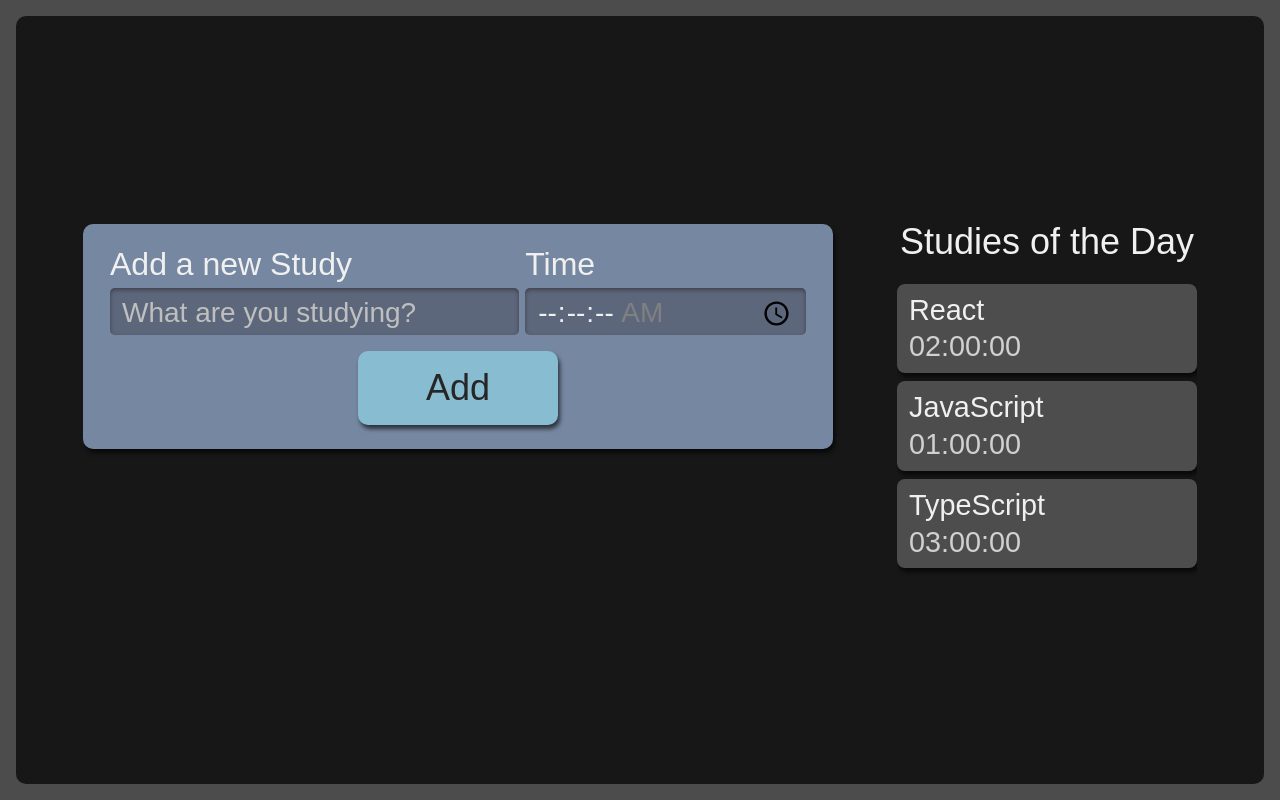
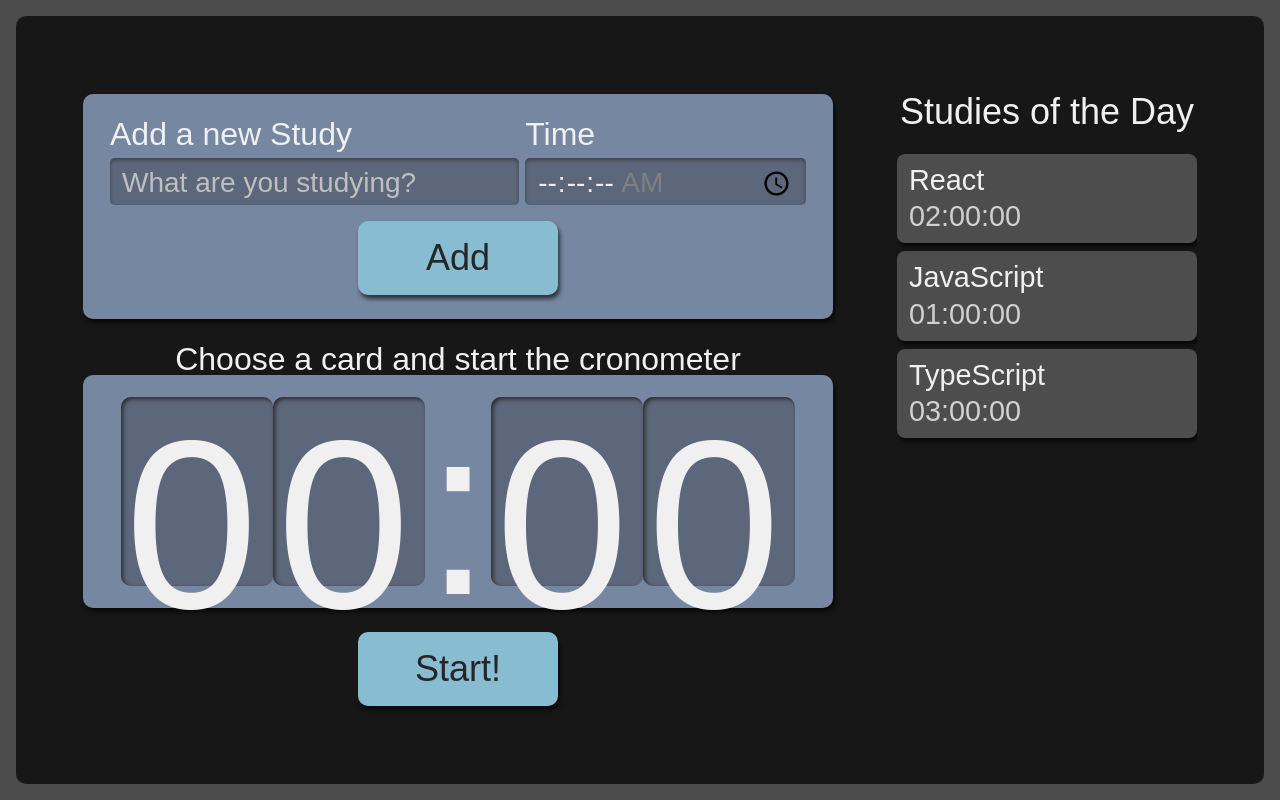
Before and after one commit to brunodono/focus-studies-react, a React (Create React App) app: page / in a window 1280 px wide. Built offline with nearby package versions, Linux system fonts and the light colour scheme.

Commit message:
Created Cronometer and Watch components

```diff
--- a/src/components/Button/index.tsx
+++ b/src/components/Button/index.tsx
@@ -1,11 +1,11 @@
 import React from "react";
 import style from './Button.module.scss'
 
-class Button extends React.Component {
+class Button extends React.Component <any,any> {
     render() {
         return (
-            <button className={style.button}>
-                Add
+            <button  className={style.button}>
+                {this.props.children}
             </button>
         )
     }
--- /dev/null
+++ b/src/components/Cronometer/Cronometer.module.scss
@@ -0,0 +1,59 @@
+.cronometer {
+    display: flex;
+    flex-direction: column;
+    align-items: center;
+    grid-area: cronometro;
+
+    .watchWrapper {
+      align-items: center;
+      background-color: #7687A1;
+      border-radius: 10px;
+      box-shadow: 2px 4px 4px #0000009F;
+      box-sizing: border-box;
+      display: flex;
+      font-size: 5rem;
+      justify-content: center;
+      margin-bottom: 24px;
+      padding: 16px 12px;
+      width: 100%;
+    }
+
+    .title {
+      font-size: 2rem;
+    }
+
+    button {
+      background-color: #88bcd1;
+      border-radius: 10px;
+      box-shadow: 2px 4px 4px #0000009F;
+      color: #272626;
+      cursor: pointer;
+      font-size: 1.25rem;
+      padding: 16px;
+      width: 150px;
+
+      &:active {
+        background-color: #7CA6B7;
+        box-shadow: 2px 2px 4px #0000009F inset;
+        cursor: auto;
+      }
+    }
+
+    @media screen and (min-width:1280px) {
+
+      .watchWrapper{
+        font-size: 15rem;
+      }
+
+      p {
+        font-size: 2rem;
+      }
+
+      button {
+        grid-column-start: span 2;
+        justify-self: center;
+        width: 200px;
+        font-size: 2.25rem;
+      }
+    }
+  }
--- /dev/null
+++ b/src/components/Cronometer/Watch/Watch.module.scss
@@ -0,0 +1,21 @@
+.watchNumber {
+    background-color: #5D677C;
+    box-shadow: 2px 2px 4px #2B2B2B inset;
+    height: 3.6rem;
+    width: 3rem;
+    padding: 8px 4px;
+    border-radius: 10px;
+
+    @media screen and (min-width:1280px) {
+      height: 10.8rem;
+      width: 9rem;
+    }
+  }
+
+  .watchColon {
+    height: 4.2rem;
+
+    @media screen and (min-width:1280px) {
+      height: 12.6rem;
+    }
+  }
--- /dev/null
+++ b/src/components/Cronometer/Watch/index.tsx
@@ -0,0 +1,13 @@
+import style from './Watch.module.scss';
+
+export default function Watch() {
+    return (
+        <>
+            <span className={style.watchNumber}>0</span>
+            <span className={style.watchNumber}>0</span>
+            <span className={style.watchColon}>:</span>
+            <span className={style.watchNumber}>0</span>
+            <span className={style.watchNumber}>0</span>
+        </>
+    )
+}
--- /dev/null
+++ b/src/components/Cronometer/index.tsx
@@ -0,0 +1,20 @@
+import Button from "../Button";
+import Watch from "./Watch";
+import style from './Cronometer.module.scss';
+
+export default function Cronometer(){
+    return(
+        <div className={style.cronometer}>
+            <p className={style.title}>
+                Choose a card and start the cronometer
+            </p>
+            <div className={style.watchWrapper}>
+                <Watch />
+            </div>
+            <Button>
+                Start!
+            </Button>
+        </div>
+
+    )
+};
--- a/src/components/Form/index.tsx
+++ b/src/components/Form/index.tsx
@@ -31,10 +31,11 @@ class Form extends React.Component {
                     min="00:00:00"
                     max="01:30:00"
                     required
-
                      />
                 </div>
-                <Button />
+                <Button>
+                    Add
+                </Button>
             </form>
         )
     }
--- /dev/null
+++ b/src/components/List/Item/index.tsx
@@ -0,0 +1,10 @@
+import style from '../List.module.scss';
+
+export default function Item({task, time}: {task:string, time:string}) {
+    return (
+        <li className={style.item}>
+            <h3>{task}</h3>
+            <span>{time}</span>
+        </li>
+    )
+};
--- a/src/components/List/index.tsx
+++ b/src/components/List/index.tsx
@@ -1,4 +1,5 @@
 import React from "react";
+import Item from "./Item";
 import style from './List.module.scss';
 
 function List() {
@@ -18,10 +19,10 @@ function List() {
             <h2>Studies of the Day</h2>
             <ul >
                 {tasks.map((item, index)=> (
-                    <li className={style.item} key={index}>
-                        <h3>{item.task}</h3>
-                        <span>{item.time}</span>
-                    </li>
+                    <Item
+                    key={index}
+                    {...item}/>
+
                 ))}
             </ul>
 
--- a/src/pages/App.tsx
+++ b/src/pages/App.tsx
@@ -1,4 +1,5 @@
 import React from 'react';
+import Cronometer from '../components/Cronometer';
 import Form from '../components/Form';
 import List from '../components/List';
 import style from './App.module.scss';
@@ -9,6 +10,7 @@ function App() {
     <div className={style.AppStyle}>
       <Form />
       <List />
+      <Cronometer />
     </div>
   );
 }
```
